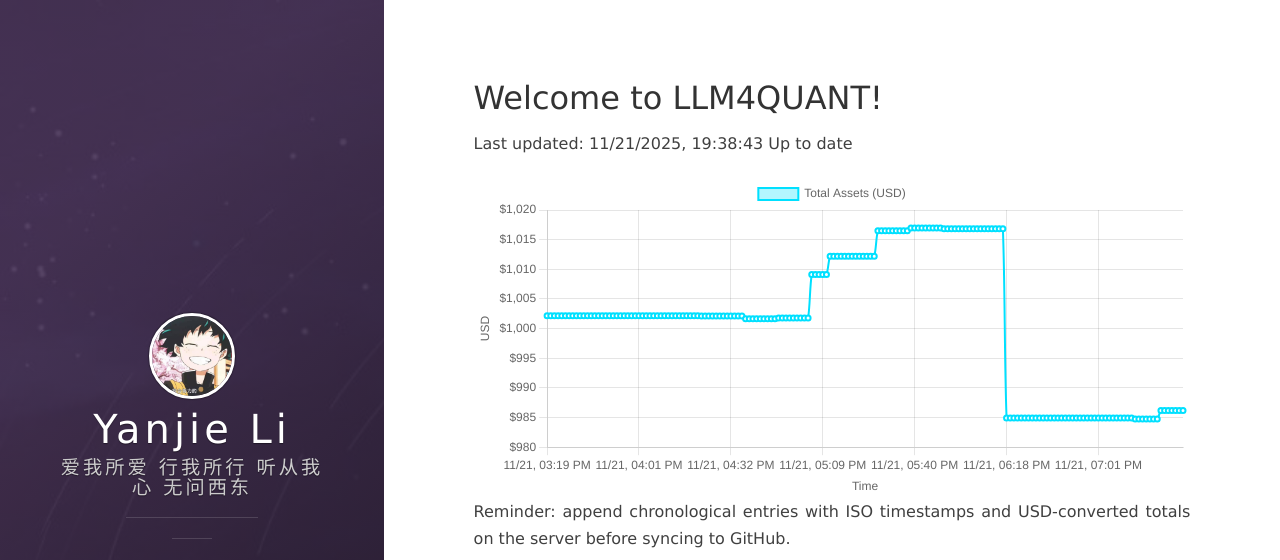
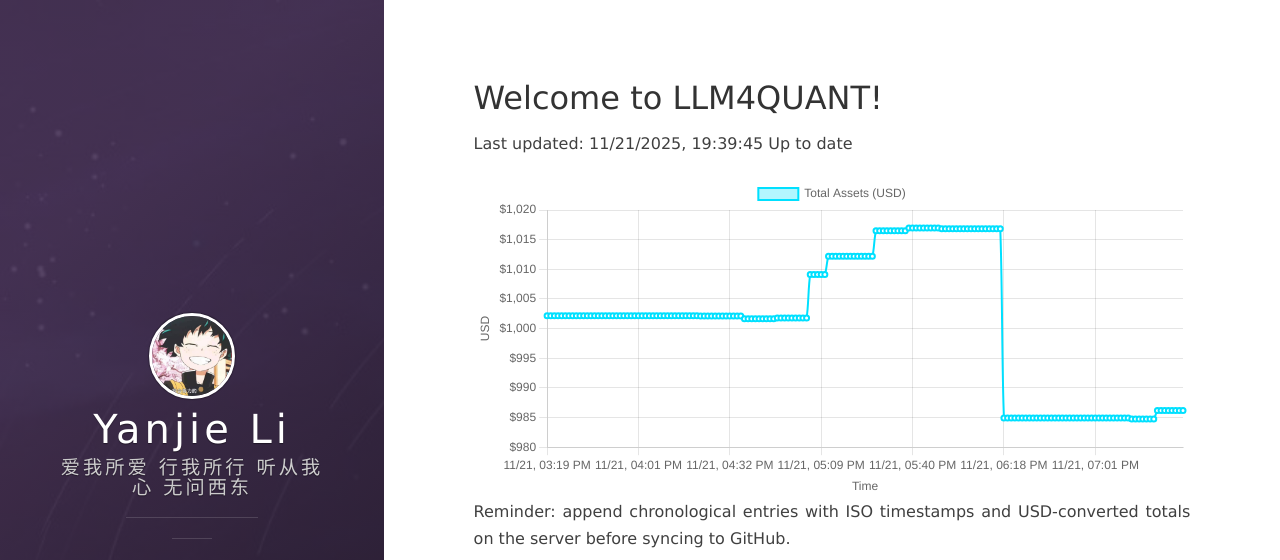
Before and after one commit to leeyegy/leeyegy.github.io, a Jekyll site: the page built from live-trading.html, in a window 1280 px wide and 1081 px high. Shown: the top 560 px of the window. Built offline with Jekyll 4.4.1, drawn with Linux system fonts in a browser that asks for light colours; nearby versions of some CDN libraries.

Commit message:
AccountMonitor: update balance history 2025-11-22T03:39:45+08:00

```diff
--- a/assets/data/binance/balance-history.json
+++ b/assets/data/binance/balance-history.json
@@ -1,5 +1,5 @@
 {
-  "generatedAt": "2025-11-22T03:38:43+08:00",
+  "generatedAt": "2025-11-22T03:39:45+08:00",
   "asset": "total_usd_value",
   "history": [
     {
@@ -697,6 +697,10 @@
     {
       "timestamp": "2025-11-22T03:38:43+08:00",
       "totalUsd": 986.17042413
+    },
+    {
+      "timestamp": "2025-11-22T03:39:45+08:00",
+      "totalUsd": 986.17042413
     }
   ]
 }
```
